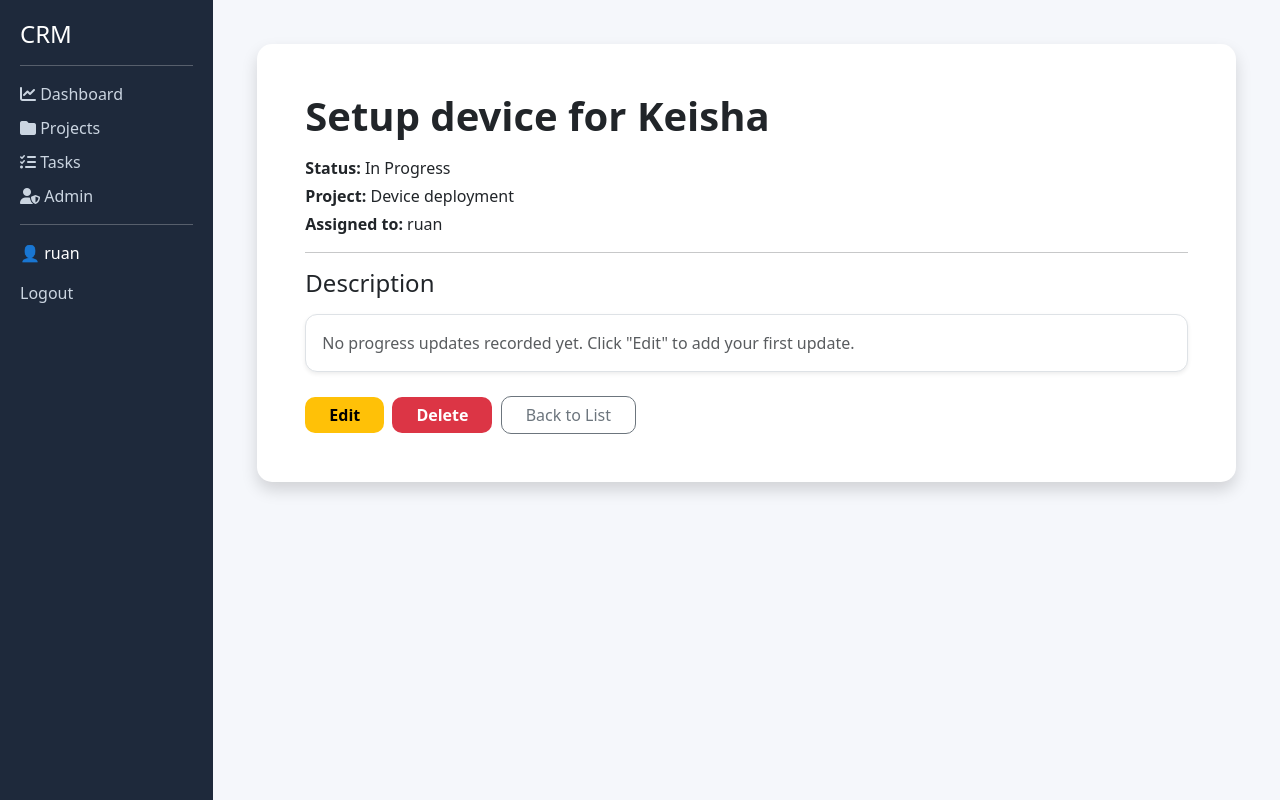
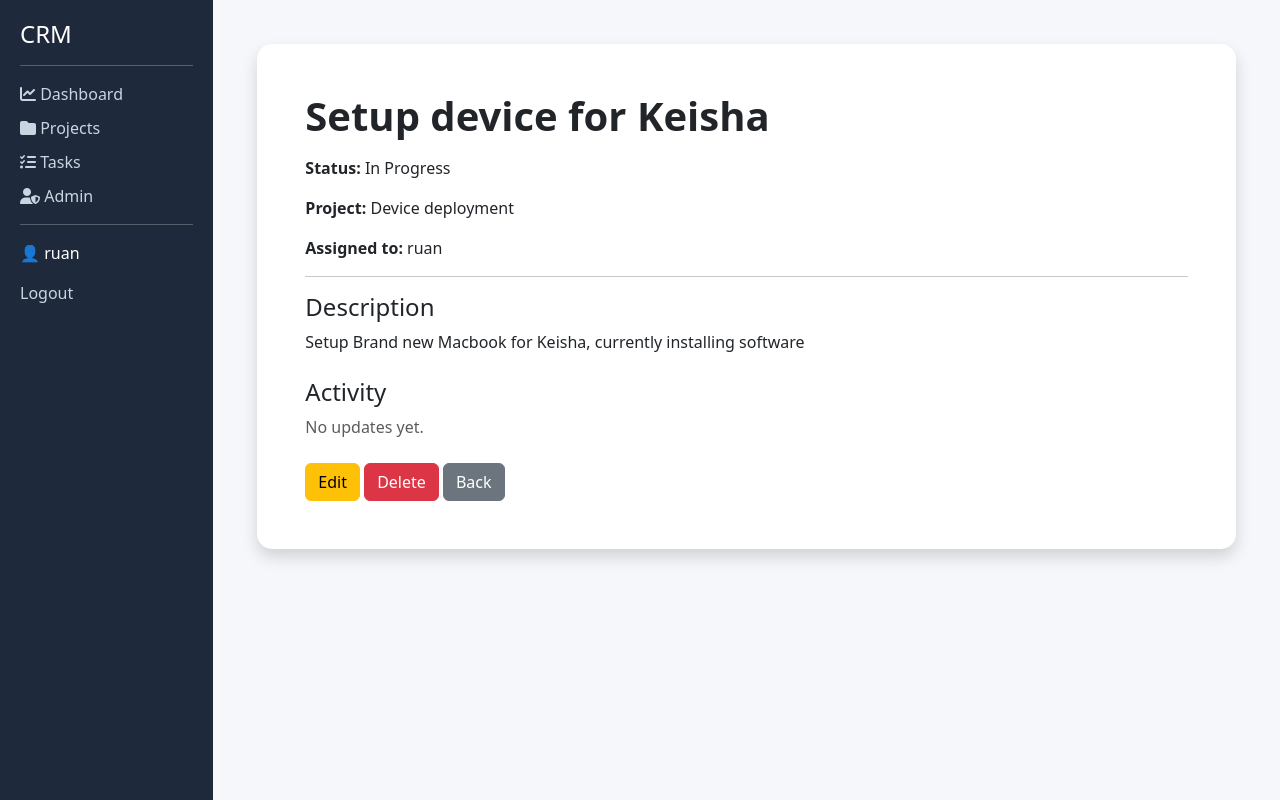
Before and after one commit to ruanvanniekerk80/FullStack_Django_Project, a Django app: page /tasks/5/ in a window 1280 px wide. Run offline with Django 5.2, Linux system fonts and the light colour scheme; a user stored in the database is signed in; data comes from the database, SQL or seed files in the repository.

Commit message:
update permisions settings

```diff
--- a/crm/templates/crm/task_detail.html
+++ b/crm/templates/crm/task_detail.html
@@ -7,44 +7,36 @@
             <h1 class="fw-bold">{{ task.title }}</h1>
 
             <div class="status-box my-3">
-                <p class="mb-1"><strong>Status:</strong> {{ task.get_status_display }}</p>
-                <p class="mb-1"><strong>Project:</strong> {{ task.project.name }}</p>
-                <p class="mb-1"><strong>Assigned to:</strong> {{ task.assigned_to.username }}</p>
+                <p><strong>Status:</strong> {{ task.get_status_display }}</p>
+                <p><strong>Project:</strong> {{ task.project.name }}</p>
+                <p><strong>Assigned to:</strong> {{ task.assigned_to.username }}</p>
             </div>
 
             <hr>
 
-            <h4 class="mb-3">Description</h4>
+            <!-- ✅ MAIN DESCRIPTION -->
+            <h4>Description</h4>
+            <p class="mb-4">{{ task.description }}</p>
 
-            {% for log in task.logs.all %}
+            <h4>Activity</h4>
+
+            {% for log in logs %}
                 <div class="card mb-3 shadow-sm border" style="border-radius: 12px;">
-                    <div class="card-header bg-white py-2" style="border-top-left-radius: 12px; border-top-right-radius: 12px; border-bottom: none;">
-                        <small class="text-dark"><strong>{{ log.created_at|date:"F d, Y" }} at {{ log.created_at|date:"P" }}</strong></small>
+                    <div class="card-header bg-white py-2">
+                        <small><strong>{{ log.created_at|date:"F d, Y H:i" }}</strong></small>
                     </div>
                     <div class="card-body pt-0">
-                        <p class="card-text">{{ log.note }}</p>
+                        <p>{{ log.note }}</p>
                     </div>
                 </div>
             {% empty %}
-                <div class="card mb-3 shadow-sm border" style="border-radius: 12px;">
-                    <div class="card-body">
-                        <p class="card-text text-muted">No progress updates recorded yet. Click "Edit" to add your first update.</p>
-                    </div>
-                </div>
+                <p class="text-muted">No updates yet.</p>
             {% endfor %}
 
             <div class="mt-4">
-                <a href="{% url 'task_update' task.id %}" class="btn btn-warning fw-bold px-4" style="border-radius: 10px; background-color: #ffc107; border: none;">
-                    Edit
-                </a>
-
-                <a href="{% url 'delete_task' task.id %}" class="btn btn-danger fw-bold px-4 mx-1" style="border-radius: 10px; background-color: #dc3545; border: none;">
-                    Delete
-                </a>
-
-                <a href="{% url 'task_list' %}" class="btn btn-outline-secondary px-4" style="border-radius: 10px;">
-                    Back to List
-                </a>
+                <a href="{% url 'task_update' task.id %}" class="btn btn-warning">Edit</a>
+                <a href="{% url 'delete_task' task.id %}" class="btn btn-danger">Delete</a>
+                <a href="{% url 'task_list' %}" class="btn btn-secondary">Back</a>
             </div>
         </div>
     </div>
--- a/crm/views.py
+++ b/crm/views.py
@@ -19,7 +19,12 @@ class SignUpView(generic.CreateView):
 @login_required
 def dashboard(request):
     projects = Project.objects.all()
-    tasks = Task.objects.all()
+
+    # ✅ Admin sees all, users see only theirs
+    if request.user.is_superuser:
+        tasks = Task.objects.all()
+    else:
+        tasks = Task.objects.filter(assigned_to=request.user)
 
     todo_count = tasks.filter(status__icontains='do').count()
     progress_count = tasks.filter(status__icontains='progress').count()
@@ -44,7 +49,13 @@ def project_list(request):
 @login_required
 def project_detail(request, id):
     project = get_object_or_404(Project, id=id)
-    tasks = Task.objects.filter(project=project)
+
+    # ✅ Filter tasks per user unless admin
+    if request.user.is_superuser:
+        tasks = Task.objects.filter(project=project)
+    else:
+        tasks = Task.objects.filter(project=project, assigned_to=request.user)
+
     return render(request, 'crm/project_detail.html', {
         'project': project,
         'tasks': tasks
@@ -70,14 +81,26 @@ def project_create(request):
 # 📝 TASK VIEWS
 @login_required
 def task_list(request):
-    tasks = Task.objects.all()
+
+    # ✅ Admin vs User filtering
+    if request.user.is_superuser:
+        tasks = Task.objects.all()
+    else:
+        tasks = Task.objects.filter(assigned_to=request.user)
+
     return render(request, 'crm/task_list.html', {'tasks': tasks})
 
 
 @login_required
 def task_detail(request, id):
-    task = get_object_or_404(Task, id=id)
-    logs = task.logs.all()  # 👈 explicitly pass logs
+
+    # ✅ Secure access (NO URL hacking)
+    if request.user.is_superuser:
+        task = get_object_or_404(Task, id=id)
+    else:
+        task = get_object_or_404(Task, id=id, assigned_to=request.user)
+
+    logs = task.logs.all()
 
     return render(request, 'crm/task_detail.html', {
         'task': task,
@@ -105,7 +128,7 @@ def task_create(request):
             description=description
         )
 
-        # ✅ Create initial log entry
+        # ✅ Initial log
         if description:
             TaskLog.objects.create(
                 task=task,
@@ -116,6 +139,7 @@ def task_create(request):
 
     projects = Project.objects.all()
     users = User.objects.all()
+
     return render(request, 'crm/task_form.html', {
         'projects': projects,
         'users': users
@@ -124,7 +148,12 @@ def task_create(request):
 
 @login_required
 def task_update(request, id):
-    task = get_object_or_404(Task, id=id)
+
+    # ✅ Secure edit access
+    if request.user.is_superuser:
+        task = get_object_or_404(Task, id=id)
+    else:
+        task = get_object_or_404(Task, id=id, assigned_to=request.user)
 
     if request.method == "POST":
         task.title = request.POST.get('title')
@@ -135,7 +164,6 @@ def task_update(request, id):
 
         note = request.POST.get('description')
 
-        # ✅ Only create log if user actually typed something
         if note:
             TaskLog.objects.create(
                 task=task,
@@ -156,7 +184,12 @@ def task_update(request, id):
 
 @login_required
 def delete_task(request, id):
-    task = get_object_or_404(Task, id=id)
+
+    # ✅ Secure delete
+    if request.user.is_superuser:
+        task = get_object_or_404(Task, id=id)
+    else:
+        task = get_object_or_404(Task, id=id, assigned_to=request.user)
 
     if request.method == "POST":
         task.delete()
```
